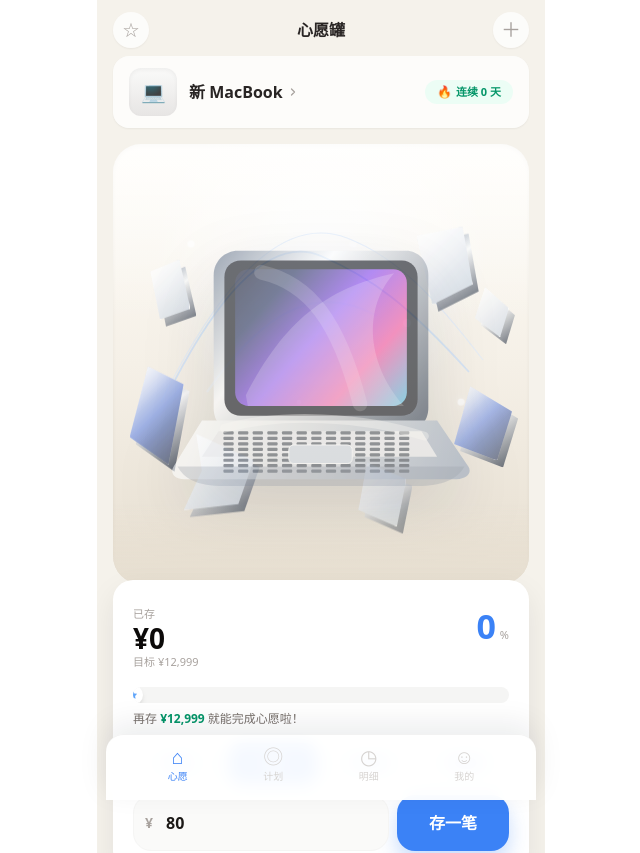
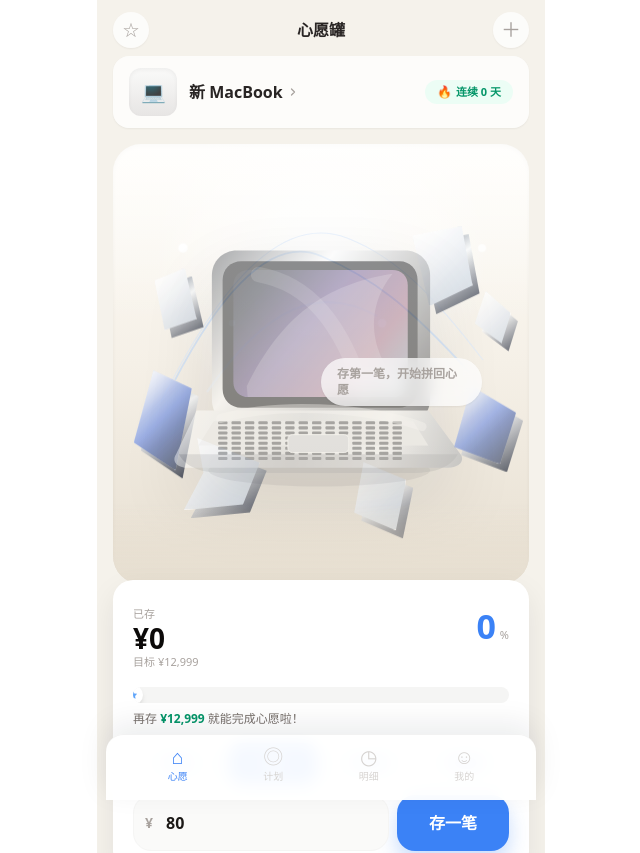
Before and after one commit to xiyan13411-ai/check-think, a Next.js app: page / in a window 1280 px wide. Shown: the top 853 px of the page, without its empty margins (319-959 px from the left). Built offline with nearby package versions, Linux system fonts and the light colour scheme.

Commit message:
feat: refine hero poster to match xhs references

```diff
--- a/components/ReferenceWishHero.tsx
+++ b/components/ReferenceWishHero.tsx
@@ -27,38 +27,38 @@
 };
 
 const floatingShards: Shard[] = [
-  { left: "4%", top: "52%", width: 54, height: 98, rotate: -27, delay: 0, clipPath: "polygon(34% 0%, 100% 18%, 72% 100%, 0% 72%)", dark: true },
-  { left: "17%", top: "67%", width: 70, height: 76, rotate: 24, delay: 0.18, clipPath: "polygon(18% 0%, 100% 34%, 78% 92%, 0% 100%, 26% 48%)" },
-  { left: "73%", top: "20%", width: 56, height: 78, rotate: 18, delay: 0.1, clipPath: "polygon(0% 12%, 82% 0%, 100% 74%, 28% 100%)" },
-  { left: "82%", top: "56%", width: 58, height: 74, rotate: -17, delay: 0.26, clipPath: "polygon(28% 0%, 100% 34%, 74% 100%, 0% 78%)", dark: true },
-  { left: "9%", top: "27%", width: 40, height: 60, rotate: 30, delay: 0.36, clipPath: "polygon(0% 20%, 72% 0%, 100% 82%, 24% 100%)" },
-  { left: "59%", top: "73%", width: 48, height: 64, rotate: -9, delay: 0.44, clipPath: "polygon(18% 0%, 100% 26%, 80% 100%, 0% 74%)" },
-  { left: "87%", top: "33%", width: 34, height: 50, rotate: 32, delay: 0.52, clipPath: "polygon(30% 0%, 100% 42%, 74% 100%, 0% 62%)" },
+  { left: "5%", top: "53%", width: 58, height: 100, rotate: -25, delay: 0, clipPath: "polygon(34% 0%, 100% 18%, 72% 100%, 0% 72%)", dark: true },
+  { left: "17%", top: "68%", width: 76, height: 72, rotate: 23, delay: 0.18, clipPath: "polygon(18% 0%, 100% 34%, 78% 92%, 0% 100%, 26% 48%)" },
+  { left: "72%", top: "20%", width: 60, height: 80, rotate: 18, delay: 0.1, clipPath: "polygon(0% 12%, 82% 0%, 100% 74%, 28% 100%)" },
+  { left: "82%", top: "56%", width: 62, height: 78, rotate: -17, delay: 0.26, clipPath: "polygon(28% 0%, 100% 34%, 74% 100%, 0% 78%)", dark: true },
+  { left: "10%", top: "29%", width: 42, height: 62, rotate: 30, delay: 0.36, clipPath: "polygon(0% 20%, 72% 0%, 100% 82%, 24% 100%)" },
+  { left: "58%", top: "73%", width: 52, height: 68, rotate: -9, delay: 0.44, clipPath: "polygon(18% 0%, 100% 26%, 80% 100%, 0% 74%)" },
+  { left: "87%", top: "34%", width: 36, height: 52, rotate: 32, delay: 0.52, clipPath: "polygon(30% 0%, 100% 42%, 74% 100%, 0% 62%)" },
 ];
 
 const attachedShards: Shard[] = [
-  { left: "44%", top: "24%", width: 72, height: 70, rotate: 14, delay: 0.02, clipPath: "polygon(18% 0%, 100% 16%, 82% 100%, 0% 72%)" },
-  { left: "53%", top: "38%", width: 60, height: 80, rotate: -10, delay: 0.08, clipPath: "polygon(0% 24%, 86% 0%, 100% 76%, 26% 100%)" },
-  { left: "40%", top: "54%", width: 76, height: 66, rotate: 9, delay: 0.12, clipPath: "polygon(16% 0%, 100% 30%, 72% 100%, 0% 78%)" },
-  { left: "30%", top: "63%", width: 66, height: 52, rotate: -14, delay: 0.16, clipPath: "polygon(0% 18%, 86% 0%, 100% 70%, 22% 100%)" },
-  { left: "61%", top: "62%", width: 56, height: 74, rotate: 18, delay: 0.2, clipPath: "polygon(20% 0%, 100% 32%, 76% 100%, 0% 68%)" },
+  { left: "44%", top: "24%", width: 74, height: 72, rotate: 14, delay: 0.02, clipPath: "polygon(18% 0%, 100% 16%, 82% 100%, 0% 72%)" },
+  { left: "53%", top: "38%", width: 62, height: 82, rotate: -10, delay: 0.08, clipPath: "polygon(0% 24%, 86% 0%, 100% 76%, 26% 100%)" },
+  { left: "40%", top: "54%", width: 78, height: 68, rotate: 9, delay: 0.12, clipPath: "polygon(16% 0%, 100% 30%, 72% 100%, 0% 78%)" },
+  { left: "30%", top: "63%", width: 68, height: 54, rotate: -14, delay: 0.16, clipPath: "polygon(0% 18%, 86% 0%, 100% 70%, 22% 100%)" },
+  { left: "61%", top: "62%", width: 58, height: 76, rotate: 18, delay: 0.2, clipPath: "polygon(20% 0%, 100% 32%, 76% 100%, 0% 68%)" },
 ];
 
-const sideMaterial = "linear-gradient(145deg, rgba(100,116,139,0.98) 0%, rgba(248,250,252,0.88) 40%, rgba(30,41,59,0.96) 100%)";
+const sideMaterial = "linear-gradient(145deg, rgba(71,85,105,0.98) 0%, rgba(248,250,252,0.9) 40%, rgba(15,23,42,0.98) 100%)";
 const faceMaterial = "linear-gradient(135deg, #ffffff 0%, #eef2f7 42%, #cbd5e1 100%)";
-const darkMaterial = "linear-gradient(135deg, rgba(219,234,254,0.16), rgba(29,78,216,0.50) 48%, rgba(2,6,23,0.62))";
-const shineMaterial = "linear-gradient(135deg, rgba(255,255,255,0.92) 0%, rgba(255,255,255,0.16) 36%, transparent 62%)";
+const darkMaterial = "linear-gradient(135deg, rgba(219,234,254,0.16), rgba(29,78,216,0.52) 48%, rgba(2,6,23,0.66))";
+const shineMaterial = "linear-gradient(135deg, rgba(255,255,255,0.95) 0%, rgba(255,255,255,0.16) 36%, transparent 62%)";
 
 function Sparkles() {
   return (
     <>
-      {[0, 1, 2, 3, 4, 5].map((i) => (
+      {[0, 1, 2, 3, 4, 5, 6].map((i) => (
         <motion.span
           key={i}
-          className="pointer-events-none absolute h-1.5 w-1.5 rounded-full bg-white shadow-[0_0_10px_rgba(255,255,255,0.95)]"
-          style={{ left: `${18 + i * 13}%`, top: `${22 + (i % 3) * 18}%` }}
-          animate={{ opacity: [0.15, 0.9, 0.15], scale: [0.6, 1.4, 0.6] }}
-          transition={{ duration: 2.4 + i * 0.2, repeat: Infinity, delay: i * 0.22, ease: "easeInOut" }}
+          className="pointer-events-none absolute h-1.5 w-1.5 rounded-full bg-white shadow-[0_0_12px_rgba(255,255,255,0.96)]"
+          style={{ left: `${16 + i * 12}%`, top: `${23 + (i % 3) * 17}%` }}
+          animate={{ opacity: [0.12, 0.95, 0.12], scale: [0.55, 1.55, 0.55] }}
+          transition={{ duration: 2.2 + i * 0.18, repeat: Infinity, delay: i * 0.2, ease: "easeInOut" }}
         />
       ))}
     </>
@@ -67,56 +67,61 @@
 
 function MacbookArt() {
   return (
-    <svg viewBox="0 0 330 310" className="h-full w-full drop-shadow-[0_28px_38px_rgba(15,23,42,0.22)]" fill="none">
+    <svg viewBox="0 0 360 330" className="h-full w-full drop-shadow-[0_30px_40px_rgba(15,23,42,0.22)]" fill="none">
       <defs>
-        <linearGradient id="macScreenXhs" x1="76" y1="42" x2="260" y2="205" gradientUnits="userSpaceOnUse">
+        <linearGradient id="macScreenV12" x1="78" y1="48" x2="286" y2="216" gradientUnits="userSpaceOnUse">
           <stop offset="0" stopColor="#020617" />
-          <stop offset="0.24" stopColor="#172554" />
-          <stop offset="0.48" stopColor="#7c3aed" />
-          <stop offset="0.72" stopColor="#ec4899" />
+          <stop offset="0.18" stopColor="#172554" />
+          <stop offset="0.43" stopColor="#7c3aed" />
+          <stop offset="0.7" stopColor="#ec4899" />
           <stop offset="1" stopColor="#22d3ee" />
         </linearGradient>
-        <linearGradient id="macBodyXhs" x1="42" y1="204" x2="304" y2="280" gradientUnits="userSpaceOnUse">
+        <linearGradient id="macMetalV12" x1="30" y1="210" x2="330" y2="292" gradientUnits="userSpaceOnUse">
           <stop offset="0" stopColor="#f8fafc" />
-          <stop offset="0.44" stopColor="#d1d5db" />
+          <stop offset="0.42" stopColor="#d1d5db" />
+          <stop offset="0.72" stopColor="#f1f5f9" />
           <stop offset="1" stopColor="#94a3b8" />
         </linearGradient>
-        <linearGradient id="macLidEdge" x1="58" y1="42" x2="268" y2="208" gradientUnits="userSpaceOnUse">
-          <stop offset="0" stopColor="#64748b" />
+        <linearGradient id="macEdgeV12" x1="60" y1="42" x2="300" y2="226" gradientUnits="userSpaceOnUse">
+          <stop offset="0" stopColor="#475569" />
           <stop offset="0.35" stopColor="#f8fafc" />
-          <stop offset="1" stopColor="#334155" />
+          <stop offset="1" stopColor="#1e293b" />
         </linearGradient>
       </defs>
-      <path d="M80 39 H252 C265 39 275 50 275 64 V200 C275 214 265 224 251 224 H78 C64 224 55 214 55 200 V64 C55 50 66 39 80 39Z" fill="url(#macLidEdge)" />
-      <path d="M83 49 H248 C257 49 264 56 264 66 V191 C264 201 257 208 247 208 H83 C73 208 66 201 66 191 V66 C66 56 73 49 83 49Z" fill="#030712" />
-      <path d="M91 58 H239 C247 58 253 64 253 72 V184 C253 192 247 198 239 198 H91 C83 198 77 192 77 184 V72 C77 64 83 58 91 58Z" fill="url(#macScreenXhs)" />
-      <path d="M88 187 C128 110 170 78 240 62 C210 95 209 151 250 198 H90Z" fill="#ffffff" opacity="0.20" />
-      <path d="M104 61 C153 72 183 111 205 196" stroke="#ffffff" strokeWidth="15" strokeLinecap="round" opacity="0.16" />
-      <path d="M43 213 L284 213 L316 260 C320 266 315 273 304 273 H25 C14 273 10 266 14 260 L43 213Z" fill="url(#macBodyXhs)" />
-      <path d="M60 224 H268 L284 250 H43Z" fill="#e5e7eb" opacity="0.98" />
+      <ellipse cx="178" cy="284" rx="124" ry="18" fill="#020617" opacity="0.12" />
+      <path d="M86 38 H274 C290 38 302 50 302 66 V204 C302 220 290 232 274 232 H84 C68 232 58 220 58 204 V66 C58 50 70 38 86 38Z" fill="url(#macEdgeV12)" />
+      <path d="M91 50 H268 C279 50 288 59 288 71 V193 C288 205 279 214 267 214 H91 C79 214 70 205 70 193 V71 C70 59 79 50 91 50Z" fill="#030712" />
+      <path d="M99 60 H260 C270 60 277 67 277 77 V185 C277 195 270 202 260 202 H99 C89 202 82 195 82 185 V77 C82 67 89 60 99 60Z" fill="url(#macScreenV12)" />
+      <path d="M97 190 C136 111 185 76 260 64 C230 101 229 154 281 202 H98Z" fill="#ffffff" opacity="0.19" />
+      <path d="M110 65 C166 75 203 118 228 199" stroke="#ffffff" strokeWidth="17" strokeLinecap="round" opacity="0.14" />
+      <path d="M41 217 L300 217 L336 266 C341 273 335 281 322 281 H31 C18 281 13 273 18 266 L41 217Z" fill="url(#macMetalV12)" />
+      <path d="M60 229 H283 L300 256 H43Z" fill="#e5e7eb" opacity="0.98" />
       {Array.from({ length: 8 }).map((_, row) =>
-        Array.from({ length: 13 }).map((__, col) => (
-          <rect key={`${row}-${col}`} x={65 + col * 15} y={224 + row * 5.6} width="10.5" height="3.3" rx="1" fill="#1f2937" opacity="0.78" />
+        Array.from({ length: 14 }).map((__, col) => (
+          <rect key={`${row}-${col}`} x={65 + col * 15} y={229 + row * 5.7} width="10.4" height="3.4" rx="1" fill="#1f2937" opacity="0.78" />
         )),
       )}
-      <rect x="132" y="238" width="65" height="19" rx="5" fill="#cbd5e1" stroke="#f8fafc" />
-      <path d="M18 260 H312 C305 273 289 280 264 280 H65 C39 280 25 273 18 260Z" fill="#64748b" opacity="0.34" />
-      <path d="M66 221 C122 205 208 208 271 229" stroke="#ffffff" strokeWidth="9" strokeLinecap="round" opacity="0.38" />
+      <rect x="143" y="244" width="68" height="20" rx="5" fill="#cbd5e1" stroke="#f8fafc" />
+      <path d="M21 266 H333 C325 280 309 287 282 287 H72 C45 287 29 280 21 266Z" fill="#64748b" opacity="0.34" />
+      <path d="M68 226 C130 208 226 212 293 235" stroke="#ffffff" strokeWidth="10" strokeLinecap="round" opacity="0.38" />
     </svg>
   );
 }
 
 function PhoneArt() {
   return (
-    <svg viewBox="0 0 230 350" className="h-full w-full drop-shadow-[0_26px_36px_rgba(15,23,42,0.22)]" fill="none">
-      <defs><linearGradient id="phoneBodyXhs" x1="45" y1="16" x2="185" y2="330" gradientUnits="userSpaceOnUse"><stop offset="0" stopColor="#ffffff"/><stop offset="0.48" stopColor="#e5e7eb"/><stop offset="1" stopColor="#94a3b8"/></linearGradient></defs>
-      <rect x="47" y="14" width="136" height="318" rx="36" fill="#64748b" />
-      <rect x="52" y="19" width="126" height="308" rx="32" fill="url(#phoneBodyXhs)" />
-      <path d="M136 29 C164 88 162 239 178 317 L178 19 H128Z" fill="#1d4ed8" opacity="0.16" />
-      <rect x="68" y="40" width="64" height="82" rx="17" fill="#f8fafc" stroke="#cbd5e1" />
-      {[[86,60,13], [114,60,11], [98,91,11]].map(([cx, cy, r]) => (<g key={`${cx}-${cy}`}><circle cx={cx} cy={cy} r={r} fill="#cbd5e1"/><circle cx={cx} cy={cy} r={r - 3} fill="#020617"/><circle cx={cx - 3} cy={cy - 4} r="2.4" fill="#ffffff" opacity="0.76"/></g>))}
-      <circle cx="119" cy="92" r="4" fill="#fbbf24" opacity="0.72" />
-      <path d="M73 126 C118 157 128 250 150 312" stroke="#ffffff" strokeWidth="17" strokeLinecap="round" opacity="0.28" />
+    <svg viewBox="0 0 250 360" className="h-full w-full drop-shadow-[0_28px_40px_rgba(15,23,42,0.24)]" fill="none">
+      <defs>
+        <linearGradient id="phoneBodyV12" x1="50" y1="18" x2="198" y2="340" gradientUnits="userSpaceOnUse"><stop offset="0" stopColor="#ffffff"/><stop offset="0.5" stopColor="#e5e7eb"/><stop offset="1" stopColor="#94a3b8"/></linearGradient>
+        <linearGradient id="phoneBlueV12" x1="152" y1="30" x2="205" y2="330" gradientUnits="userSpaceOnUse"><stop offset="0" stopColor="#bfdbfe" stopOpacity="0"/><stop offset="0.52" stopColor="#1d4ed8" stopOpacity="0.32"/><stop offset="1" stopColor="#020617" stopOpacity="0.38"/></linearGradient>
+      </defs>
+      <rect x="52" y="15" width="146" height="326" rx="38" fill="#64748b" />
+      <rect x="57" y="20" width="136" height="316" rx="34" fill="url(#phoneBodyV12)" />
+      <path d="M149 31 C178 94 176 245 193 326 L193 20 H139Z" fill="url(#phoneBlueV12)" />
+      <rect x="74" y="42" width="70" height="88" rx="18" fill="#f8fafc" stroke="#cbd5e1" />
+      {[[94,64,14], [124,64,12], [106,97,12]].map(([cx, cy, r]) => (<g key={`${cx}-${cy}`}><circle cx={cx} cy={cy} r={r} fill="#cbd5e1"/><circle cx={cx} cy={cy} r={r - 3} fill="#020617"/><circle cx={cx - 3} cy={cy - 4} r="2.5" fill="#ffffff" opacity="0.78"/></g>))}
+      <circle cx="129" cy="98" r="4" fill="#fbbf24" opacity="0.72" />
+      <path d="M78 132 C128 164 141 258 166 324" stroke="#ffffff" strokeWidth="18" strokeLinecap="round" opacity="0.28" />
     </svg>
   );
 }
@@ -171,8 +176,8 @@
 
 function FloatingShard({ shard, progress, index }: { shard: Shard; progress: number; index: number }) {
   return (
-    <motion.div className="pointer-events-none absolute" style={{ left: shard.left, top: shard.top, width: shard.width, height: shard.height, transform: `rotate(${shard.rotate}deg)` }} animate={{ y: [0, -11, 0], opacity: [0.62, 0.98, 0.62] }} transition={{ duration: 4.4, repeat: Infinity, delay: shard.delay, ease: "easeInOut" }}>
-      <div className="absolute inset-0 shadow-[0_18px_34px_rgba(15,23,42,0.16)]" style={{ clipPath: shard.clipPath, background: sideMaterial, transform: "translate(6px, 7px)" }} />
+    <motion.div className="pointer-events-none absolute" style={{ left: shard.left, top: shard.top, width: shard.width, height: shard.height, transform: `rotate(${shard.rotate}deg)` }} animate={{ y: [0, -12, 0], opacity: [0.62, 0.98, 0.62] }} transition={{ duration: 4.4, repeat: Infinity, delay: shard.delay, ease: "easeInOut" }}>
+      <div className="absolute inset-0 shadow-[0_18px_34px_rgba(15,23,42,0.16)]" style={{ clipPath: shard.clipPath, background: sideMaterial, transform: "translate(7px, 8px)" }} />
       <div className="absolute inset-0 border border-white/70 shadow-[0_14px_28px_rgba(15,23,42,0.11)]" style={{ clipPath: shard.clipPath, background: faceMaterial }} />
       {shard.dark && <div className="absolute inset-0" style={{ clipPath: shard.clipPath, background: darkMaterial, mixBlendMode: "multiply" }} />}
       <div className="absolute inset-0" style={{ clipPath: shard.clipPath, background: shineMaterial, mixBlendMode: "screen" }} />
@@ -184,6 +189,7 @@
 export default function ReferenceWishHero({ wishType, currentAmount, targetAmount, warmUpNextPiece = false, saveAnimation = null }: ReferenceWishHeroProps) {
   const progress = Math.min(currentAmount / targetAmount, 1);
   const isComplete = progress >= 1;
+  const isPristine = currentAmount <= 0;
   const unlockedAttachedCount = Math.min(attachedShards.length, Math.floor(progress * attachedShards.length * 1.6));
 
   return (
@@ -214,9 +220,15 @@
       )}
 
       <div className="absolute left-1/2 top-[50%] h-[304px] w-[322px] -translate-x-1/2 -translate-y-1/2">
-        <motion.div className="absolute inset-0" animate={saveAnimation ? { scale: [1, 1.035, 1], rotate: [0, -0.8, 0] } : { scale: 1, rotate: 0 }} transition={{ duration: 0.58, ease: "easeOut" }} style={{ opacity: isComplete ? 1 : 0.58 + progress * 0.26 }}>
+        <motion.div className="absolute inset-0" initial={false} animate={saveAnimation ? { scale: [1, 1.035, 1], rotate: [0, -0.8, 0] } : { scale: 1, rotate: 0 }} transition={{ duration: 0.58, ease: "easeOut" }} style={{ opacity: isComplete ? 1 : isPristine ? 0.46 : 0.6 + progress * 0.25, filter: isPristine ? "grayscale(0.55) saturate(0.72)" : "none" }}>
           <WishObjectArt type={wishType} />
         </motion.div>
+
+        {isPristine && (
+          <motion.div className="absolute left-1/2 top-[48%] z-30 -translate-x-1/2 rounded-full bg-white/70 px-4 py-2 text-xs font-semibold text-stone-400 shadow-sm backdrop-blur" initial={{ opacity: 0, y: 8 }} animate={{ opacity: 1, y: 0 }}>
+            存第一笔，开始拼回心愿
+          </motion.div>
+        )}
 
         {!isComplete && attachedShards.slice(0, unlockedAttachedCount).map((shard, index) => {
           const isNewest = saveAnimation?.mode === "unlock" && index >= Math.max(0, unlockedAttachedCount - 2);
```
